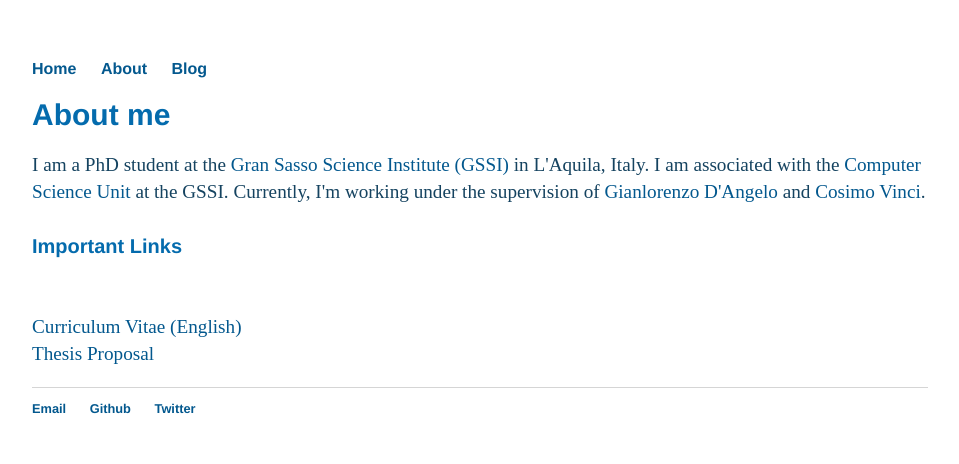
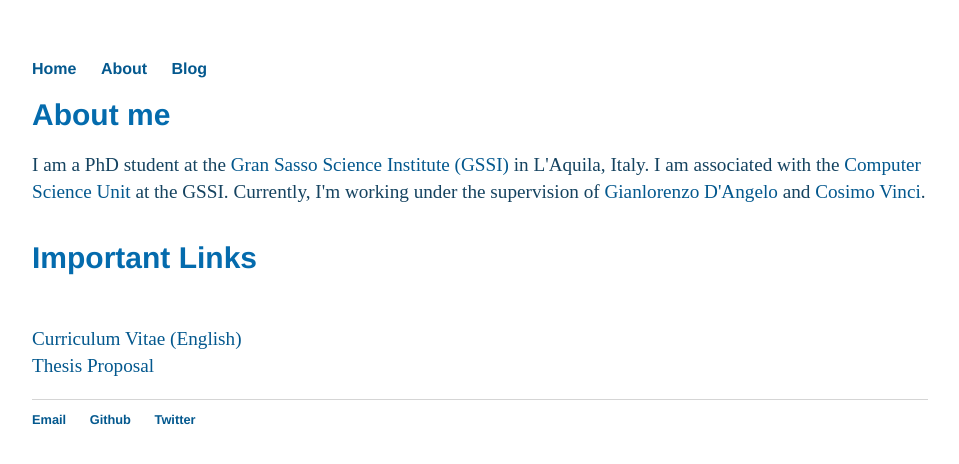
Before and after one commit to debashmitap/debashmitap.github.io, a Jekyll site: the page built from about/index.html, in a window 1280 px wide. Shown: the top 464 px of the page, without its empty margins (160-1119 px from the left). Built offline with Jekyll 4.4.1, drawn with Linux system fonts in a browser that asks for light colours.

Commit message:
Update index.html

```diff
--- a/about/index.html
+++ b/about/index.html
@@ -4,6 +4,6 @@
  <div class="about">
      <h1 style="font-size:30px;">About me</h1>
      <p>I am a PhD student at the <a href="https://www.gssi.it">Gran Sasso Science Institute (GSSI)</a> in L'Aquila, Italy. I am associated with the <a href="https://sites.google.com/gssi.it/csgssi/home?authuser=0">Computer Science Unit</a> at the GSSI. Currently, I'm working under the supervision of <a href="https://cs.gssi.it/gianlorenzo.dangelo/index.html">Gianlorenzo D'Angelo</a> and <a href="https://sites.google.com/view/cosimo-vinci">Cosimo Vinci</a>.</p>
-     <h2 style="font-size:20px;">Important Links</h2>
+     <h2 style="font-size:30px;">Important Links</h2>
      <p><a href="https://github.com/debashmitap/Resume/blob/main/Debashmita_Poddar_CV.pdf">Curriculum Vitae (English)</a><br> <a href="https://github.com/debashmitap/thesis_proposal/blob/main/Thesis-Proposal.pdf">Thesis Proposal</a></p>
  </div>
```
